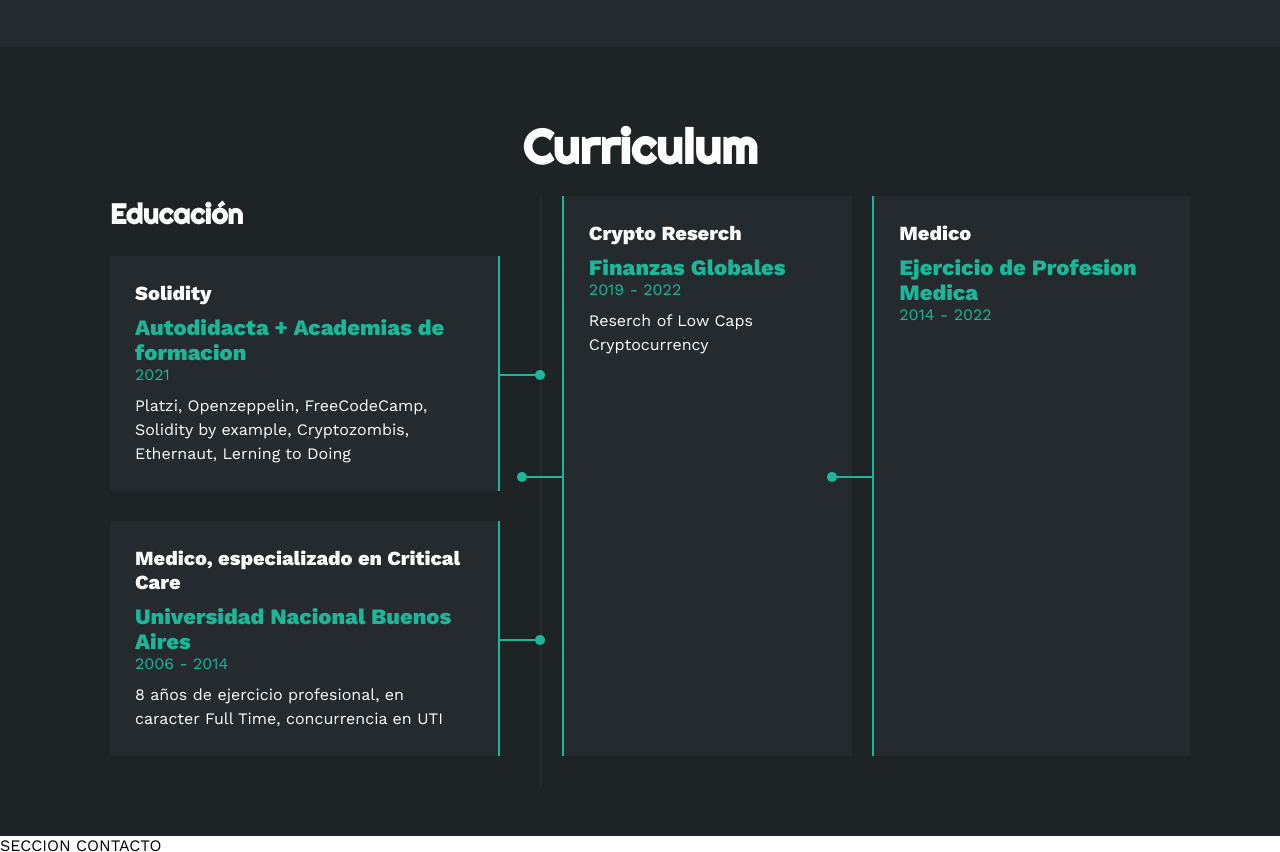
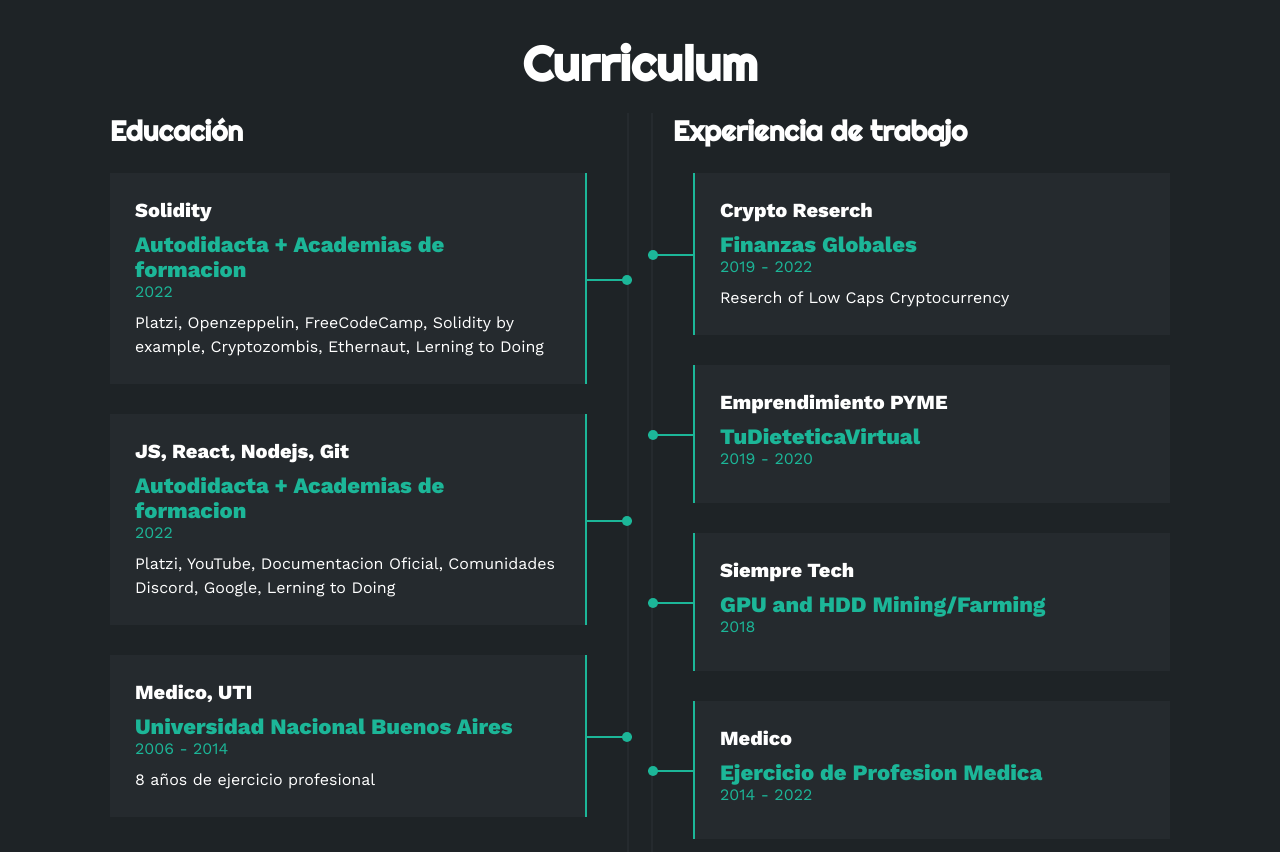
Before and after one commit to leanlp/porfolioweb, a plain HTML site: page index.html in a window 1280 px wide. Shown: the part 1961-2813 px from the top of the page. Drawn offline with nearby package versions, Linux system fonts and the light colour scheme.

Commit message:
Add files via upload

```diff
--- a/index.html
+++ b/index.html
@@ -114,10 +114,10 @@
                     </div>
                 </div>
             </div>
-            <button>
+            <!-- <button>
                 Descargar CV <i class="fa-solid fa-download"></i>
                 <span class="overlay"></span>
-            </button>
+            </button> -->
         </div>
     </section>
 
@@ -228,35 +228,66 @@
                     <div class="item izq">
                         <h4>Solidity</h4>
                         <span class="casa">Autodidacta + Academias de formacion</span>
-                        <span class="fecha">2021 </span>
+                        <span class="fecha">2022 </span>
                         <p> Platzi, Openzeppelin, FreeCodeCamp, Solidity by example, Cryptozombis, Ethernaut, Lerning to Doing</p>
                         <div class="conectori">
                             <div class="circuloi"></div>
                         </div>
                     </div>
+                        <div class="item izq">
+                            <h4>JS, React, Nodejs, Git</h4>
+                            <span class="casa">Autodidacta + Academias de formacion</span>
+                            <span class="fecha">2022 </span>
+                            <p> Platzi, YouTube, Documentacion Oficial, Comunidades Discord, Google, Lerning to Doing</p>
+                            <div class="conectori">
+                                <div class="circuloi"></div>
+                            </div>
+                    </div>
 
                     <div class="item izq">
-                        <h4>Medico, especializado en Critical Care</h4>
+                        <h4>Medico, UTI</h4>
                         <span class="casa">Universidad Nacional Buenos Aires</span>
                         <span class="fecha">2006 - 2014</span>
-                        <p>8 años de ejercicio profesional, en caracter Full Time, concurrencia en UTI</p>
+                        <p>8 años de ejercicio profesional</p>
                         <div class="conectori">
                             <div class="circuloi"></div>
                         </div>
                     </div>
                 </div>
 
+            <div>
+            </div>
+            <div class="col derecha">
+                <h3>Experiencia de trabajo</h3>
+                         <div class="item der">
+                            <h4>Crypto Reserch</h4>
+                            <span class="casa">Finanzas Globales</span>
+                            <span class="fecha">2019 - 2022</span>
+                            <p> Reserch of Low Caps Cryptocurrency</p>
+                            <div class="conectord">
+                            <div class="circulod"></div>
+                        </div>
 
-                     <div class="item der">
-                        <h4>Crypto Reserch</h4>
-                        <span class="casa">Finanzas Globales</span>
-                        <span class="fecha">2019 - 2022</span>
-                        <p> Reserch of Low Caps Cryptocurrency</p>
+                    </div>
+                        <div class="item der">
+                            <h4>Emprendimiento PYME</h4>
+                            <span class="casa">TuDieteticaVirtual</span>
+                            <span class="fecha">2019 - 2020</span>
+
+                            <div class="conectord">
+                                <div class="circulod"></div>
+                        </div>
+                        </div>
+                        <div class="item der">
+                        <h4>Siempre Tech</h4>
+                        <span class="casa">GPU and HDD Mining/Farming</span>
+                        <span class="fecha">2018 </span>
+
                         <div class="conectord">
                             <div class="circulod"></div>
                         </div>
                     </div>
-                    <div class="item der">
+                        <div class="item der">
                         <h4>Medico</h4>
                         <span class="casa">Ejercicio de Profesion Medica</span>
                         <span class="fecha">2014 - 2022</span>
```
